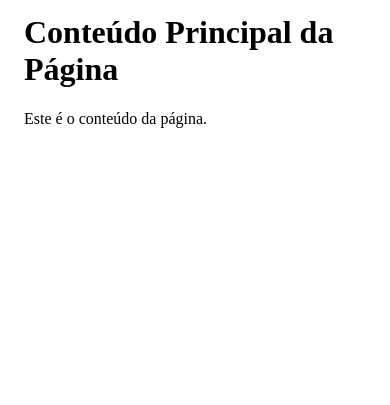
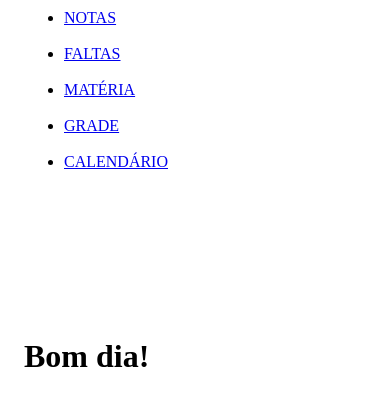
Before and after one commit to Anymoraes5/Epass, a plain HTML site: page home.html in a window 390 px wide. Shown: the part 103-508 px from the top of the page. Drawn offline with nearby package versions, Linux system fonts and the light colour scheme; a web font is replaced by a local one.

Commit message:
[feat] sidebar e responsividade

```diff
--- a/JS/script.js
+++ b/JS/script.js
@@ -5,14 +5,25 @@ fetch("header.html")
         // Insere o conteúdo carregado no lugar do "header-placeholder"
         document.getElementById("header-placeholder").innerHTML = data;
 
-        // Preenche dinamicamente a saudação, caso precise
-        document.getElementById("saudacao").textContent = "Bem-vindo, Usuário!";
     })
     .catch(error => {
         // Em caso de erro ao carregar o cabeçalho
         console.error("Erro ao carregar o cabeçalho:", error);
     });
- // Função de login (simples, apenas para exemplo)
+
+// Carrega o conteúdo do cabeçalho
+fetch("sidebar.html")
+    .then(response => response.text())  // Pega o conteúdo do arquivo header.html
+    .then(data => {
+        // Insere o conteúdo carregado no lugar do "header-placeholder"
+        document.getElementById("side-bar").innerHTML = data;
+
+    })
+    .catch(error => {
+        // Em caso de erro ao carregar o cabeçalho
+        console.error("Erro ao carregar o cabeçalho:", error);
+    });
+ //Função de login (simples, apenas para exemplo)
  function login(event) {
     event.preventDefault(); // Impede o envio do formulário
 
@@ -28,3 +39,32 @@ fetch("header.html")
         alert("Credenciais inválidas");
     }
 }
+
+$(document).ready(function(){
+    $('.login-info-box').fadeOut();
+    $('.login-show').addClass('show-log-panel');
+});
+
+//Saudação
+// Função para exibir a saudação com base na hora atual
+function exibirSaudacao() {
+    const saudacaoElemento = document.getElementById("saudacao"); // Seleciona o elemento HTML
+    const horaAtual = new Date().getHours(); // Obtém a hora atual (0-23)
+
+    let saudacaoTexto;
+
+    // Define a saudação com base no horário
+    if (horaAtual >= 0 && horaAtual < 12) {
+        saudacaoTexto = "Bom dia!";
+    } else if (horaAtual >= 12 && horaAtual < 18) {
+        saudacaoTexto = "Boa tarde!";
+    } else {
+        saudacaoTexto = "Boa noite!";
+    }
+
+    // Atualiza o texto do elemento com a saudação
+    saudacaoElemento.textContent = saudacaoTexto;
+}
+
+// Executa a função ao carregar a página
+window.onload = exibirSaudacao;
--- a/home.html
+++ b/home.html
@@ -8,18 +8,22 @@
     <link rel="stylesheet" href="css/style.css">
     <link rel="shortcut icon" href="images/logo_redonda.png" type="image/x-icon">
     <link rel="preconnect" href="https://fonts.googleapis.com">
-<link rel="preconnect" href="https://fonts.gstatic.com" crossorigin>
-<link href="https://fonts.googleapis.com/css2?family=Belleza&family=Poppins:ital,wght@0,100;0,200;0,300;0,400;0,500;0,600;0,700;0,800;0,900;1,100;1,200;1,300;1,400;1,500;1,600;1,700;1,800;1,900&family=Share+Tech+Mono&display=swap"
-rel="stylesheet">
+    <link rel="preconnect" href="https://fonts.gstatic.com" crossorigin>
+    <link href="https://fonts.googleapis.com/css2?family=Belleza&family=Poppins:ital,wght@0,100;0,200;0,300;0,400;0,500;0,600;0,700;0,800;0,900;1,100;1,200;1,300;1,400;1,500;1,600;1,700;1,800;1,900&family=Share+Tech+Mono&display=swap"
+    rel="stylesheet">
+    <script src="https://code.jquery.com/jquery-3.6.0.min.js"></script>
 </head>
 <body>
         <!-- O cabeçalho será carregado aqui -->
         <div id="header-placeholder"></div>
 
-        <main>
-            <h1>Conteúdo Principal da Página</h1>
-            <p>Este é o conteúdo da página.</p>
+        <!-- A sidebar será carregado aqui -->
+        <div id="side-bar"></div>
+
+        <main class="main">
+            <h1 id="saudacao"></h1>
         </main>
+
 
         <!-- Incluindo o arquivo JavaScript -->
         <script src="JS/script.js"></script>
--- /dev/null
+++ b/sidebar.html
@@ -0,0 +1,27 @@
+<!DOCTYPE html>
+<html lang="en">
+<head>
+    <meta charset="UTF-8">
+    <meta name="viewport" content="width=device-width, initial-scale=1.0">
+    <title>Document</title>
+</head>
+<body>
+    <!-- O cabeçalho será carregado aqui -->
+    <div id="header-placeholder"></div>
+    <main>
+        <div class="sidebar">
+            <nav>
+                <ul>
+                    <li><a href="notas.html">NOTAS</a> <BR></BR></li>
+                    <li><a href="faltas.html">FALTAS</a><BR></BR></li>
+                    <li><a href="materias.html">MATÉRIA</a><BR></BR></li>
+                    <li><a href="grade.html">GRADE</a><BR></BR></li>
+                    <li><a href="calendario.html">CALENDÁRIO</a> <BR></BR></li>
+                </ul>
+            </nav>
+
+        </div>
+
+
+</body>
+</html>
```
